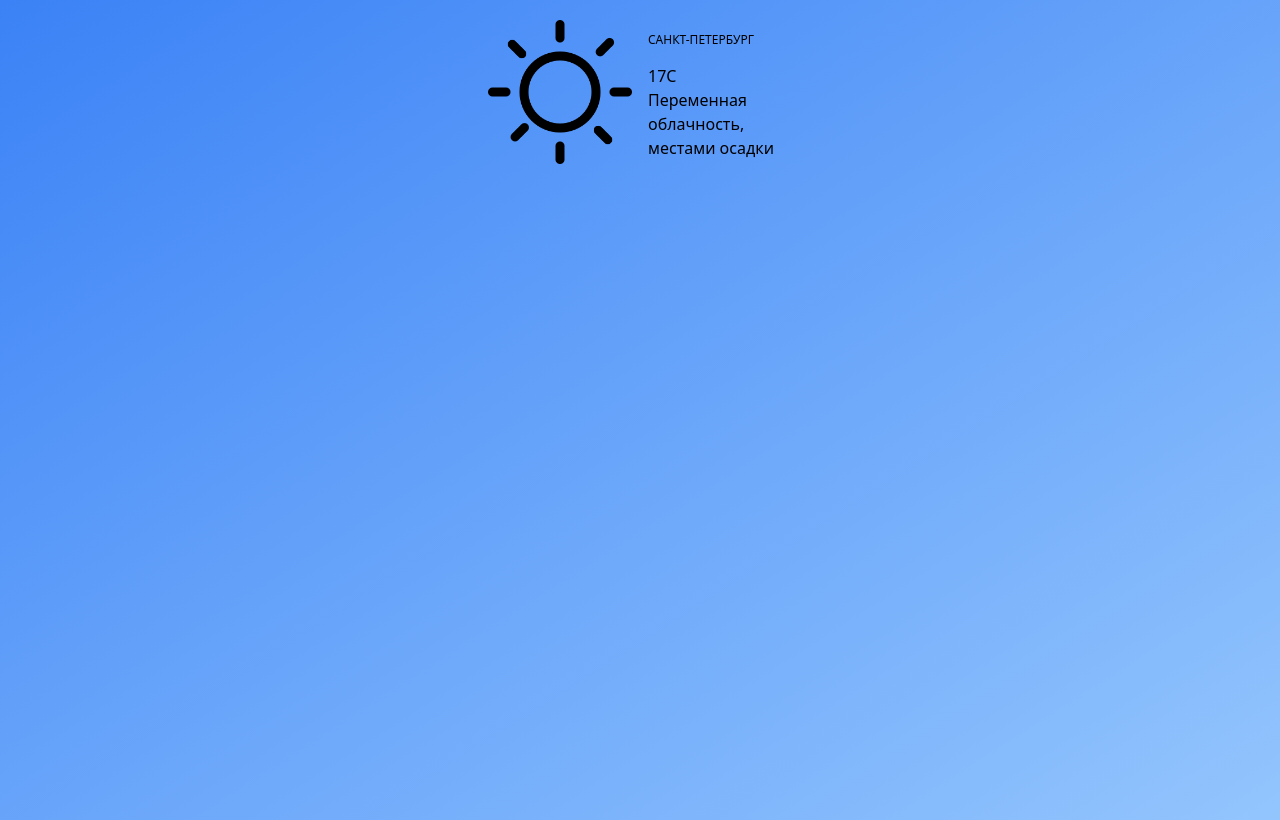
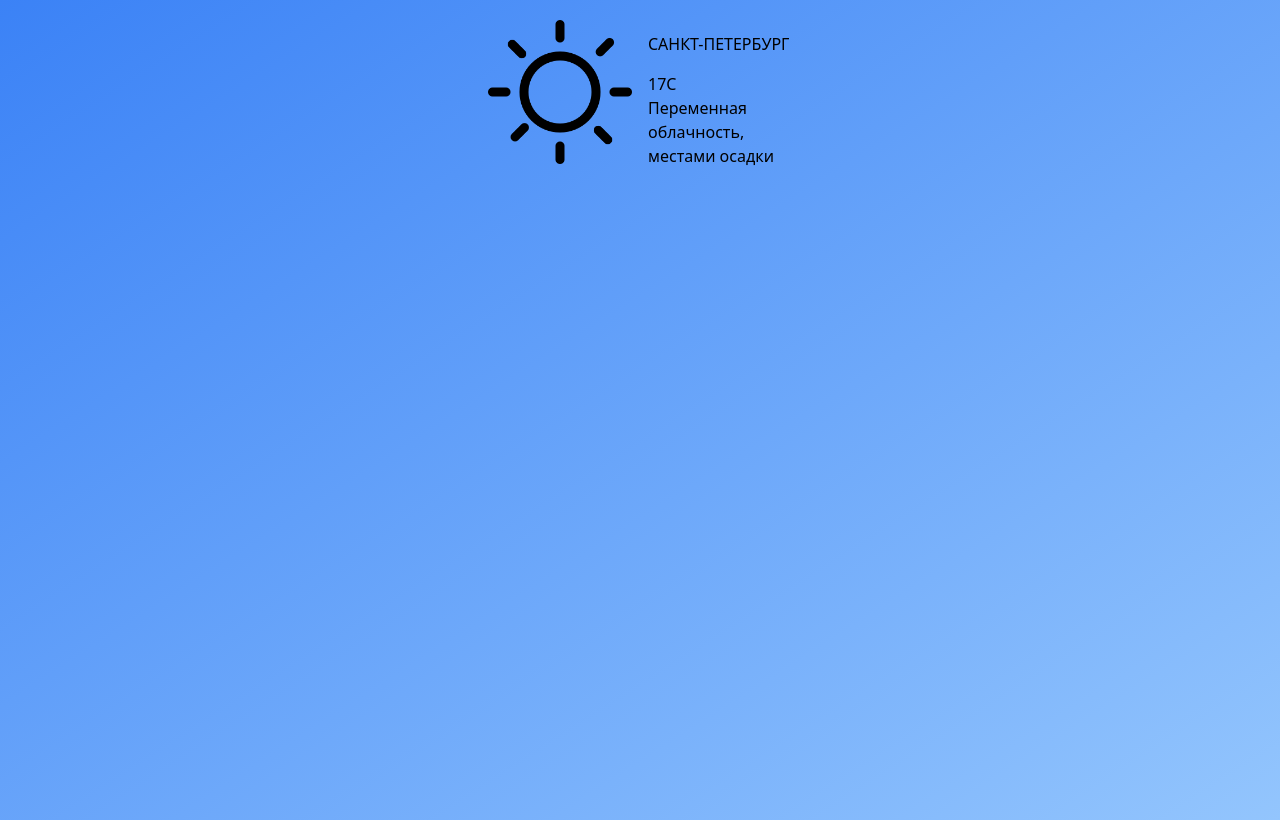
Before and after one commit to NegreevDashkovZakhar/tailwind-weather-app, a website: page src/templates/index.html in a window 1280 px wide. Drawn offline with nearby package versions, Linux system fonts and the light colour scheme; files that its build step writes are made by us from their sources; files whose address does not match are found by name.

Commit message:
[ ]Changed html to main and article tags

```diff
--- a/src/templates/index.html
+++ b/src/templates/index.html
@@ -10,18 +10,20 @@
 </head>
 
 <body class="font-sans h-screen bg-gradient-to-br from-blue-500 to-blue-300">
-    <div class="w-max ml-auto mr-auto mt-5">
+    <main class="w-max ml-auto mr-auto mt-5">
+        <article class="w-max">
             <img class="w-36 inline-block" src="images/weather/sunny.png" alt="current weather icon">
             <div class="ml-4 w-36 inline-block align-top">
                 <div class="mt-3 w-max block">
-                <p class="text-xs uppercase">Санкт-петербург</p>
+                    <p class="text-base uppercase">Санкт-петербург</p>
                 </div>
                 <div class="mt-4 w-fit block">
                     <p class="text-base uppercase">17C</p>
                     <p class="text-base">Переменная облачность, местами осадки</p>
                 </div>
             </div>
-    </div>
-</body>
+        </article>
+    </main>
+    <div class="" </body>
 
 </html>
```
Lines whose indentation alone changed are shown as unchanged.
